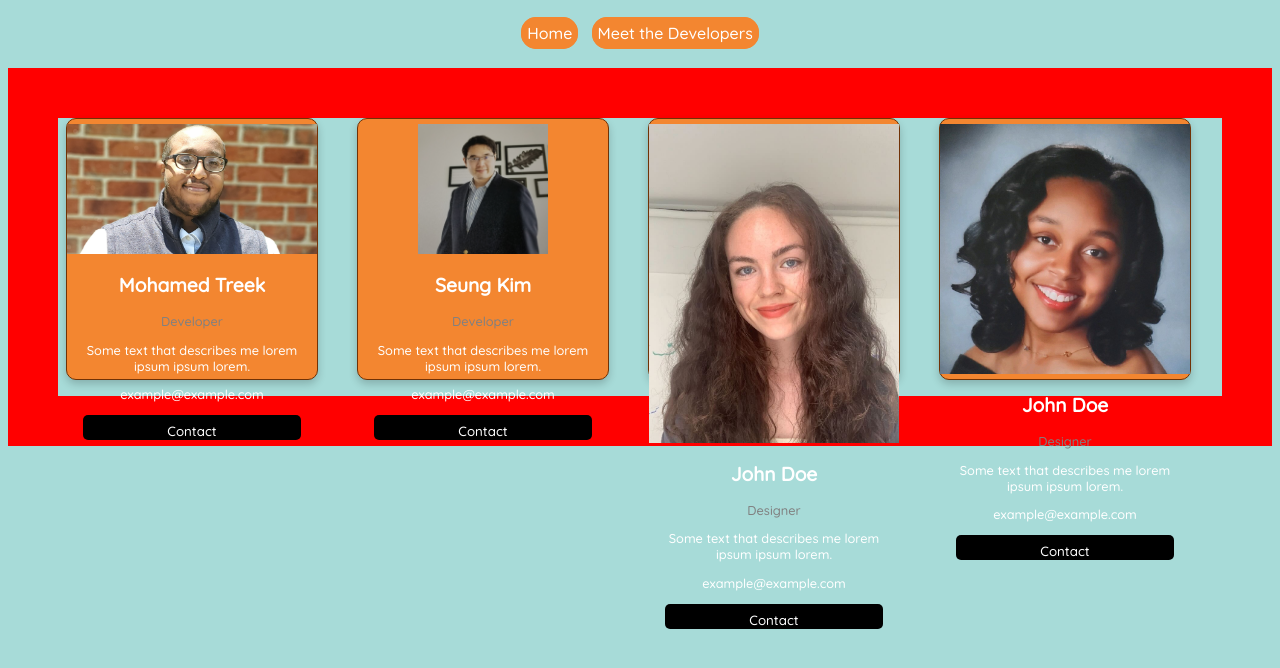
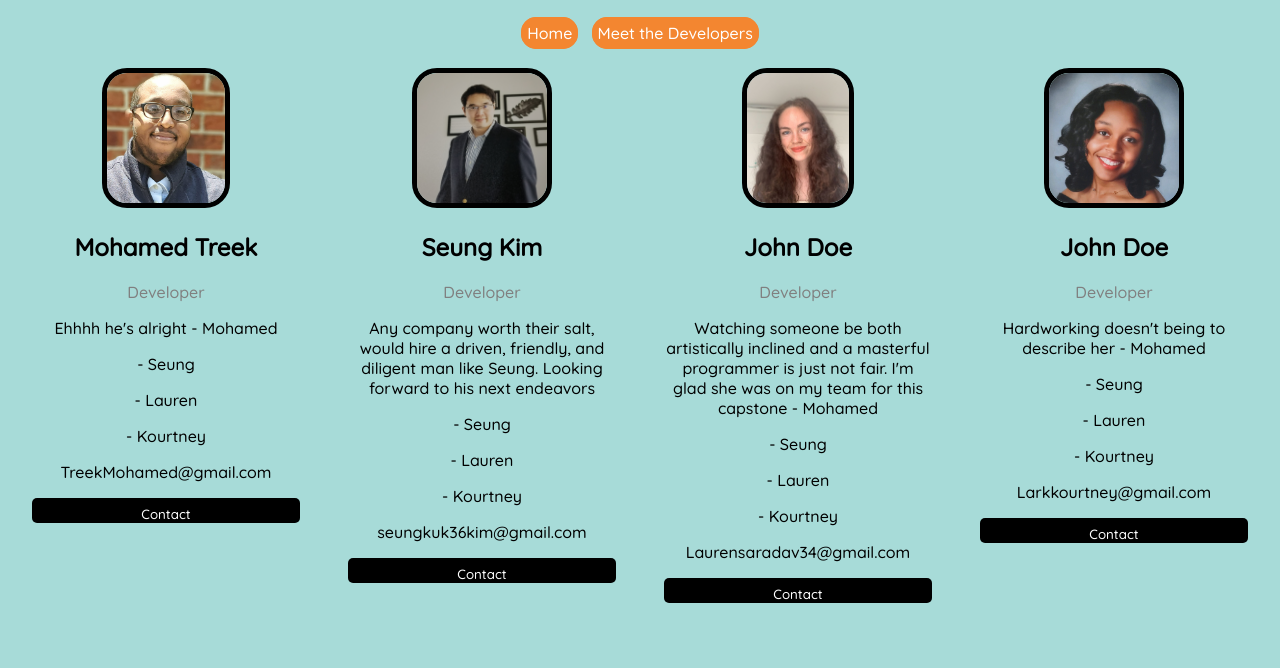
Before and after one commit to MoTreek/Student-ChatBot, a Vue app in the folder vue/: page /developer in a window 1280 px wide. Shown: the top 668 px of the page. Built offline with nearby package versions, Linux system fonts and the light colour scheme.

Commit message:
Last Commit

```diff
--- a/vue/src/components/DeveloperComponent.vue
+++ b/vue/src/components/DeveloperComponent.vue
@@ -2,54 +2,68 @@
 <div class = 'flex'>
 <div class="row">
   <div class="column">
-    <div class="card">
-      <img src=".\Treek_Headshot (2).jpg" alt="Jane" style="width:100%" height="130px">
+    <div class="DevCard">
+      <img src=".\Treek_Headshot (2).jpg" alt="Mohamed" style="width:auto" height="130px">
       <div class="container">
         <h2>Mohamed Treek</h2>
         <p class="title"> Developer</p>
-        <p>Some text that describes me lorem ipsum ipsum lorem.</p>
-        <p>example@example.com</p>
-        <p><button class="button">Contact</button></p>
+        <p>Ehhhh he's alright - Mohamed</p>
+        <p> - Seung</p>
+        <p> - Lauren</p>
+        <p> - Kourtney</p>
+        <p>TreekMohamed@gmail.com</p>
+
+        <p><button class="button" onClick="javascript:window.open('https://www.linkedin.com/in/motreek', '_blank');" >Contact</button></p>
       </div>
     </div>
   </div>
 
 
   <div class="column">
-    <div class="card">
-      <img  src=".\Seung.jpg" style="width:auto" height="130">
+    <div class="DevCard">
+      <img  src=".\Seung.jpg" alt="Seung" style="width:auto" height="130px">
       <div class="container">
         <h2>Seung Kim</h2>
         <p class="title">Developer</p>
-        <p>Some text that describes me lorem ipsum ipsum lorem.</p>
-        <p>example@example.com</p>
-        <p><button class="button">Contact</button></p>
+        <p>Any company worth their salt, would hire a driven, friendly, and diligent man like Seung. Looking forward to his next endeavors</p>
+        <p> - Seung</p>
+        <p> - Lauren</p>
+        <p> - Kourtney</p>
+        <p>seungkuk36kim@gmail.com</p>
+
+          <p><button class="button" onClick="javascript:window.open('https://www.linkedin.com/in/s36', '_blank');" >Contact</button></p>
       </div>
     </div>
   </div>
 
   <div class="column">
-    <div class="card">
-      <img src=".\Lauren.jpg" alt="John" style="width:100%">
+    <div class="DevCard">
+      <img src=".\Lauren.jpg" alt="Lauren" style="width:auto" height="130px">
       <div class="container">
         <h2>John Doe</h2>
-        <p class="title">Designer</p>
-        <p>Some text that describes me lorem ipsum ipsum lorem.</p>
-        <p>example@example.com</p>
-        <p><button class="button">Contact</button></p>
+        <p class="title">Developer</p>
+        <p>Watching someone be both artistically inclined and a masterful programmer is just not fair. I'm glad she was on my team for this capstone - Mohamed</p>
+        <p> - Seung</p>
+        <p> - Lauren</p>
+        <p> - Kourtney</p>
+        <p>Laurensaradav34@gmail.com</p>
+        <p><button class="button" onClick="javascript:window.open('https://www.linkedin.com/in/lauren-davidsonn/', '_blank');" >Contact</button></p>
       </div>
     </div>
   </div>
 
   <div class="column">
-    <div class="card">
-      <img src=".\Kourtney.jpg" alt="John" style="width:100%">
+    <div class="DevCard">
+      <img src=".\Kourtney.jpg" alt="Kourtney" style="width:auto" height="130px">
       <div class="container">
         <h2>John Doe</h2>
-        <p class="title">Designer</p>
-        <p>Some text that describes me lorem ipsum ipsum lorem.</p>
-        <p>example@example.com</p>
-        <p><button class="button">Contact</button></p>
+        <p class="title">Developer</p>
+        <p>Hardworking doesn't being to describe her - Mohamed</p>
+        <p> - Seung</p>
+        <p> - Lauren</p>
+        <p> - Kourtney</p>
+        <p>Larkkourtney@gmail.com</p>
+          <p><button class="button" onClick="javascript:window.open('https://www.linkedin.com/in/kourtneykl', '_blank');" >Contact</button></p>
       </div>
     </div>
   </div>
@@ -62,9 +76,15 @@
 
 <style >
 
+img {
+  border: 5px solid black;
+  border-radius: 25px;
+  background-color: black;
+}
+
 .row {
     display: flex;
-    border: 50px solid red;
+
     flex-direction: row;
     justify-content: space-evenly;
 
```
Also changed, not shown: vue/src/components/Treek_Headshot (2).jpg.
